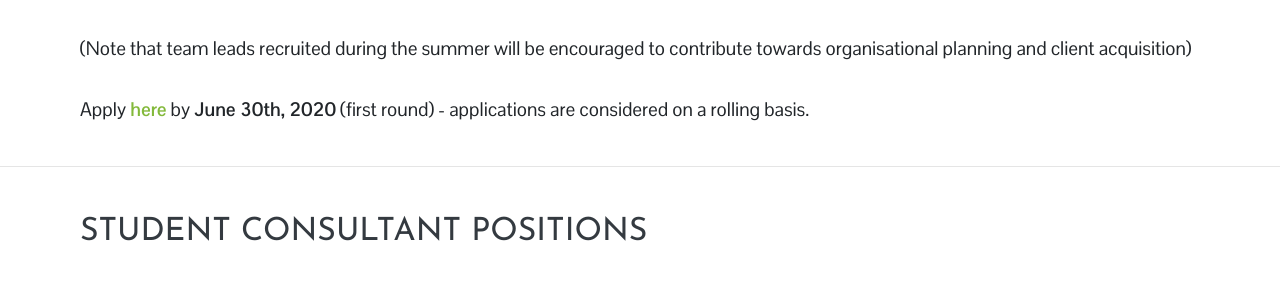
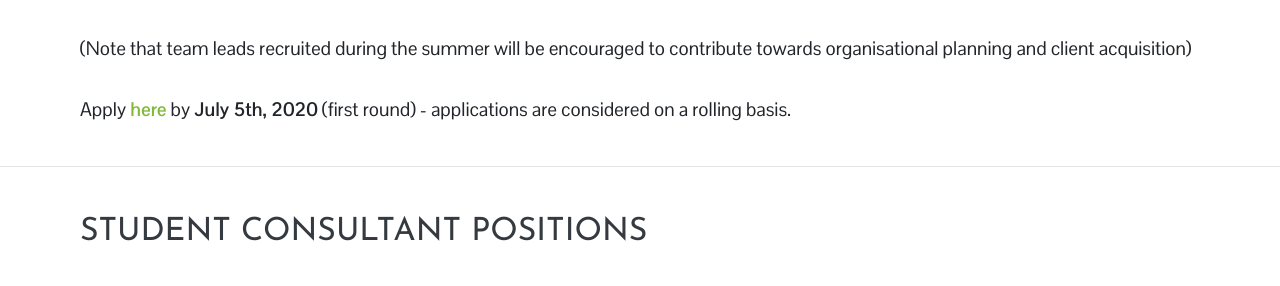
Before and after one commit to uoft180dc/site_2020, a Jekyll site: the page built from recruitment.html, in a window 1280 px wide and 900 px high, scrolled down 1202 px. Shown: the part 163-449 px from the top of the window. Built offline with Jekyll 4.4.1, drawn with Linux system fonts in a browser that asks for light colours; nearby versions of some CDN libraries.

Commit message:
update team lead date

```diff
--- a/_config.yml
+++ b/_config.yml
@@ -1,4 +1,4 @@
-baseurl: 'https://uoft180dc.org'
+baseurl: ''
 exclude: ['README.md', node_modules]
 permalink: pretty
 title: '180 Degrees Consulting - University of Toronto'
--- a/recruitment.html
+++ b/recruitment.html
@@ -50,7 +50,7 @@ bodyClass: page-recruitment
     <br><br>
     (Note that team leads recruited during the summer will be encouraged to contribute towards organisational planning and client acquisition)
     <br><br>
-    Apply <strong><a target="blank" href="https://forms.gle/ozeVzbdp5aWyEzn18" >here</a></strong> by <strong>June 30th, 2020</strong> (first round) - applications are considered on a rolling basis.</p>
+    Apply <strong><a target="blank" href="https://forms.gle/ozeVzbdp5aWyEzn18" >here</a></strong> by <strong>July 5th, 2020</strong> (first round) - applications are considered on a rolling basis.</p>
   </div>
 </div>
 <hr>
```
